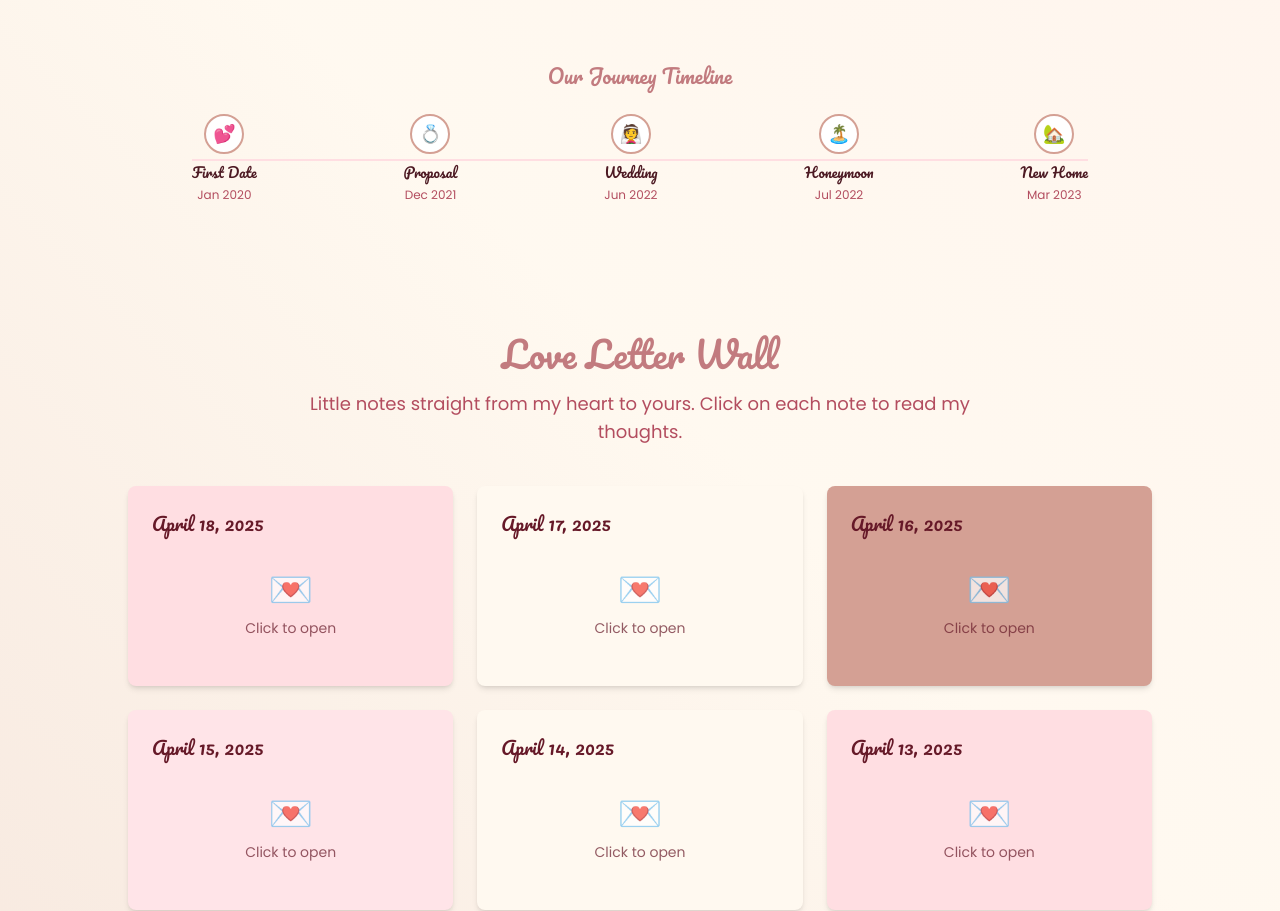
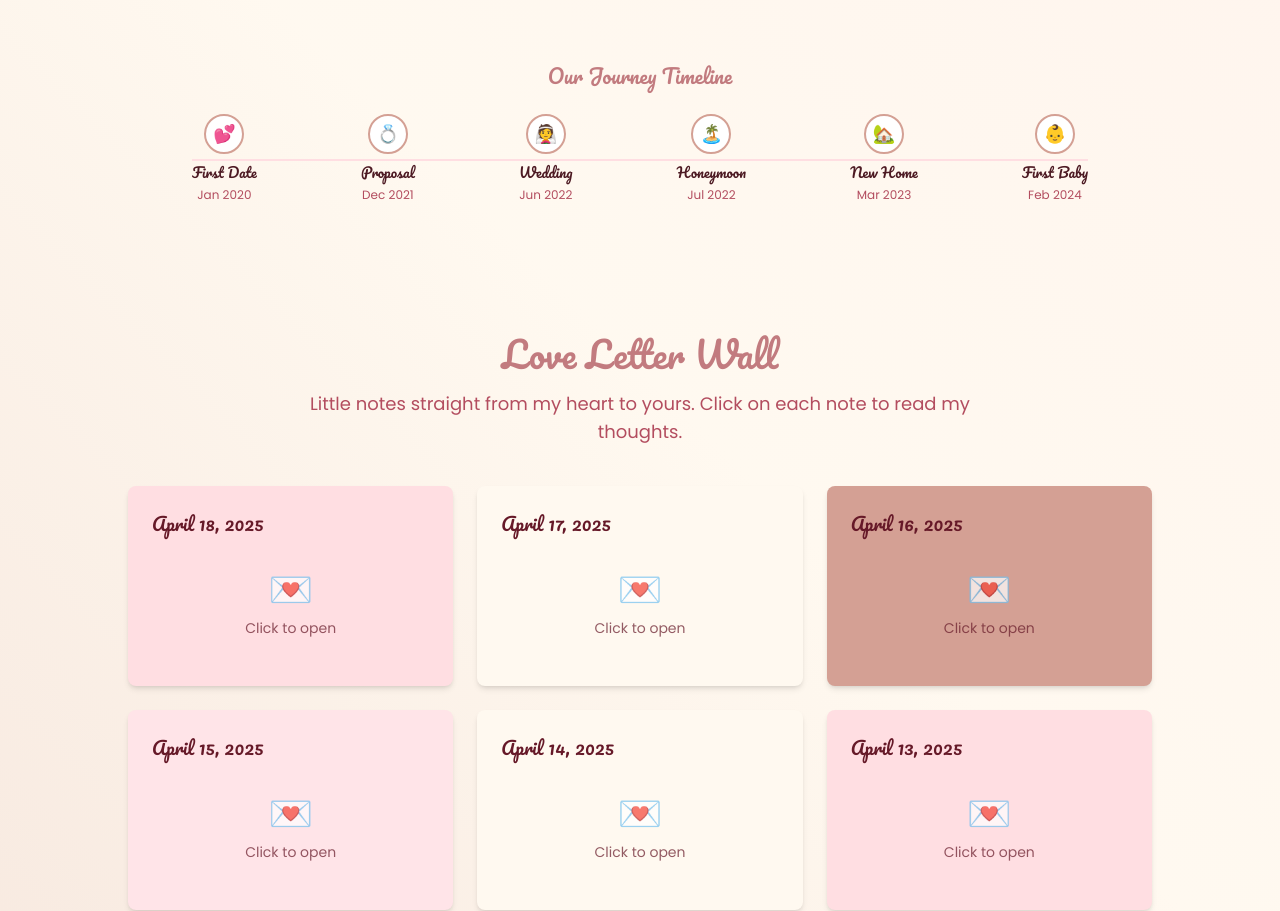
Before and after one commit to nupur-sarah/my-quantum, a React (Vite) app: page /home in a window 1280 px wide. Shown: the part 1907-2818 px from the top of the page. Built offline with nearby package versions, Linux system fonts and the light colour scheme.

Commit message:
Add first baby to timeline
Add "First Baby" milestone to the timeline in the PhotoMemories component.

```diff
--- a/src/components/PhotoMemories.tsx
+++ b/src/components/PhotoMemories.tsx
@@ -1,6 +1,5 @@
-
 import React, { useState } from 'react';
-import { ChevronLeft, ChevronRight } from 'lucide-react';
+import { ChevronLeft, ChevronRight, Baby } from 'lucide-react';
 
 // Sample photos data
 const photos = [
@@ -36,13 +35,14 @@ const photos = [
   }
 ];
 
-// Timeline milestones
+// Updated timeline milestones
 const timeline = [
   { id: 1, title: "First Date", icon: "💕", date: "Jan 2020" },
   { id: 2, title: "Proposal", icon: "💍", date: "Dec 2021" },
   { id: 3, title: "Wedding", icon: "👰", date: "Jun 2022" },
   { id: 4, title: "Honeymoon", icon: "🏝️", date: "Jul 2022" },
-  { id: 5, title: "New Home", icon: "🏡", date: "Mar 2023" }
+  { id: 5, title: "New Home", icon: "🏡", date: "Mar 2023" },
+  { id: 6, title: "First Baby", icon: "👶", date: "Feb 2024" }
 ];
 
 const PhotoMemories: React.FC = () => {
```
